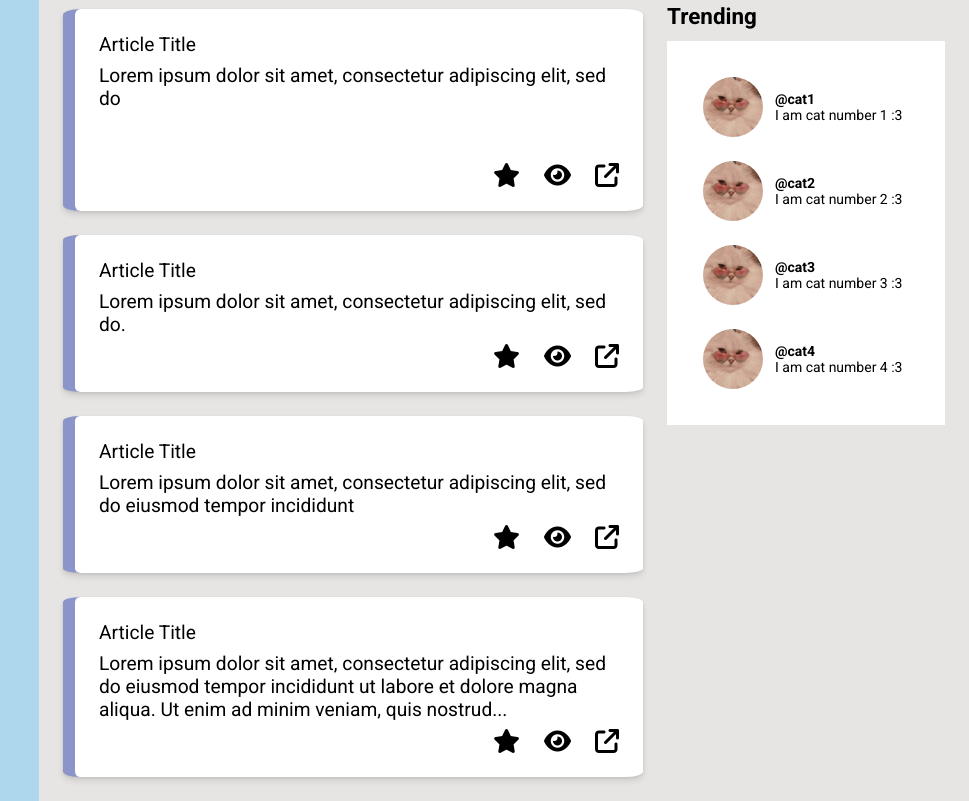
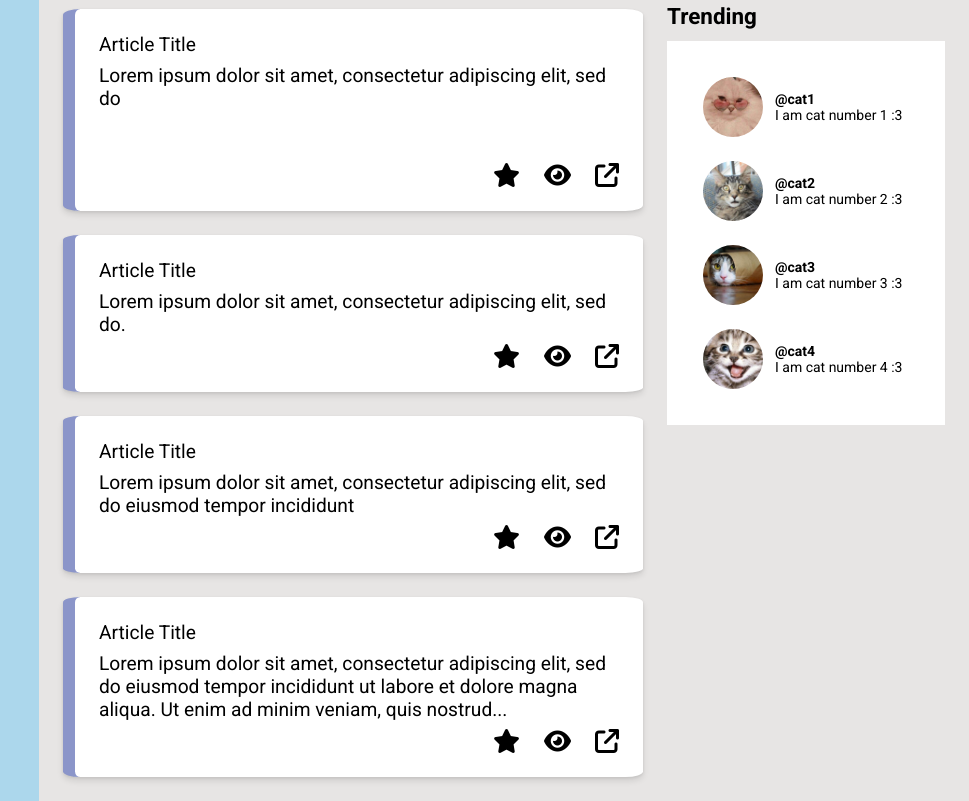
Before and after one commit to Rurutabi/Project-Admin-Dashboard, a plain HTML site: page index.html in a window 1280 px wide. Shown: the part 742-1543 px from the top of the page, without its empty margins (311-1280 px from the left). Drawn offline with Linux system fonts and the light colour scheme; a script that the page names is missing.

Commit message:
update cat icon

```diff
--- a/index.html
+++ b/index.html
@@ -218,7 +218,7 @@
               <div class="trending-content">
                 <img
                   class="small-icon"
-                  src="images/icon.png"
+                  src="images/icon2.jpg"
                   alt="Profile icon"
                 />
                 <div class="trend-intro">
@@ -229,7 +229,7 @@
               <div class="trending-content">
                 <img
                   class="small-icon"
-                  src="images/icon.png"
+                  src="images/icon3.jpg"
                   alt="Profile icon"
                 />
                 <div class="trend-intro">
@@ -240,7 +240,7 @@
               <div class="trending-content">
                 <img
                   class="small-icon"
-                  src="images/icon.png"
+                  src="images/icon4.jpg"
                   alt="Profile icon"
                 />
                 <div class="trend-intro">
```
Also changed, not shown: images/icon2.jpg (added), images/icon3.jpg (added), images/icon4.jpg (added).
